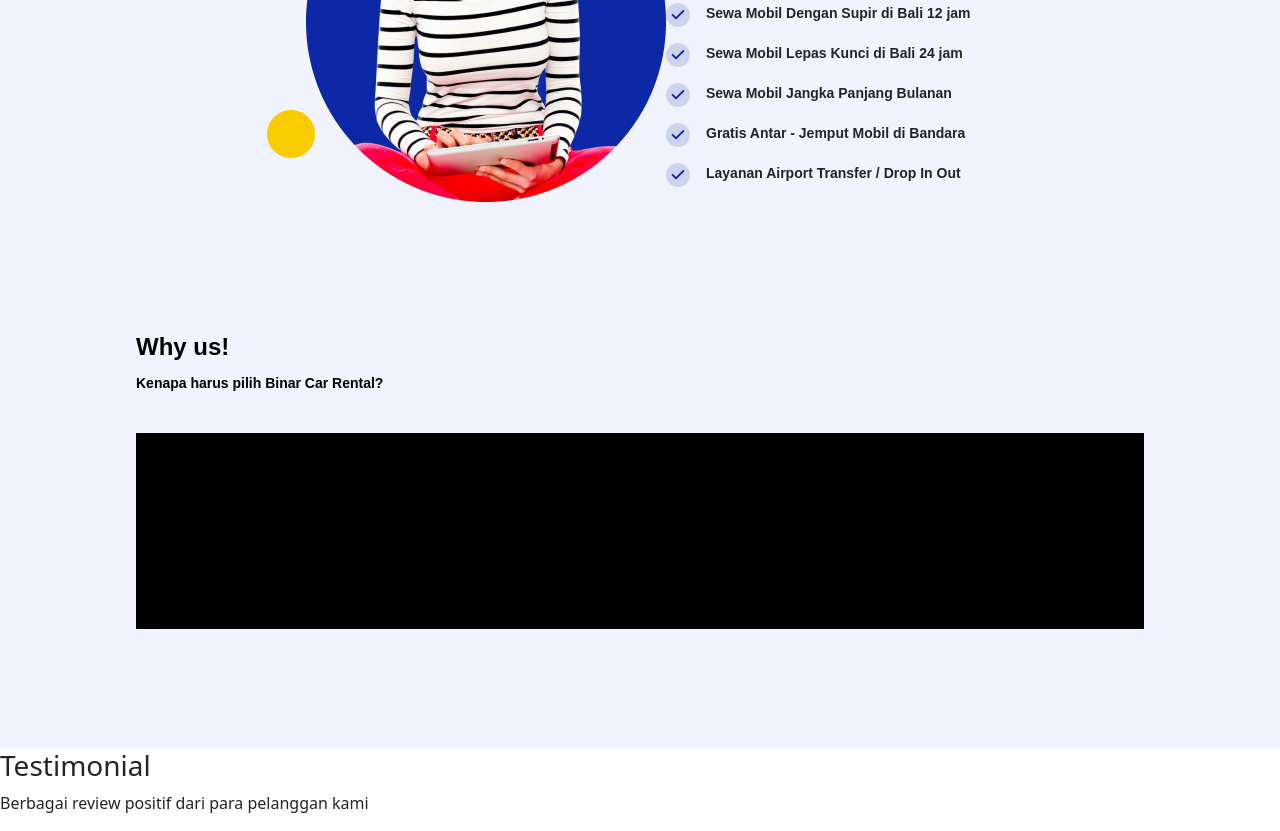
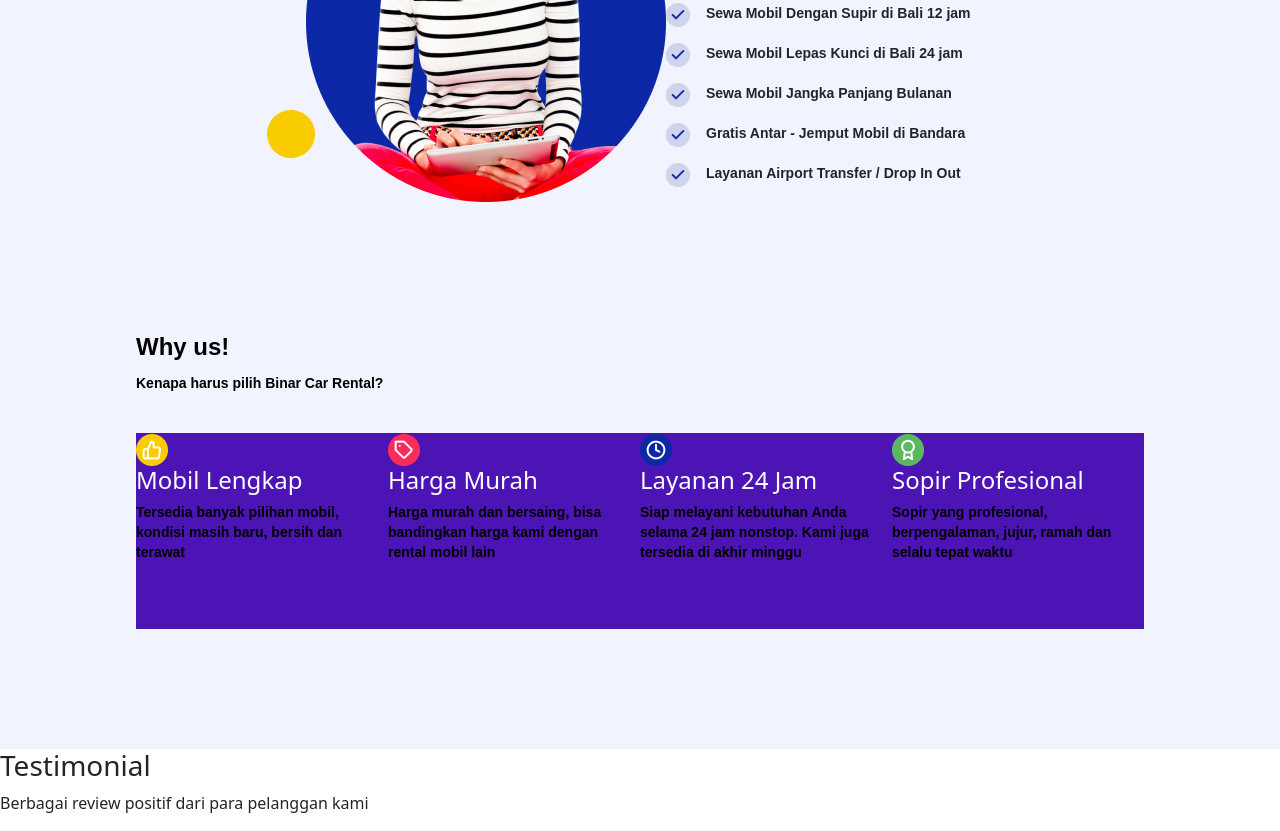
Before and after one commit to AOYuda/Challenge-Binar, a plain HTML site: page index.html in a window 1280 px wide. Shown: the part 835-1666 px from the top of the page. Drawn offline with nearby package versions, Linux system fonts and the light colour scheme.

Commit message:
edit testimoni

```diff
--- a/index.html
+++ b/index.html
@@ -79,11 +79,25 @@
       <p>Kenapa harus pilih Binar Car Rental?</p>
       <div class="parent-wu">
         <div class="child-wu">
-          <img src="" alt="">
+          <img src="img/icon_complete.png" alt="">
+          <h4>Mobil Lengkap</h4>
+          <p>Tersedia banyak pilihan mobil, kondisi masih baru, bersih dan terawat</p>
         </div>
-        <div class="child-wu"></div>
-        <div class="child-wu"></div>
-        <div class="child-wu"></div>
+        <div class="child-wu">
+          <img src="img/icon_price.png" alt="">
+          <h4>Harga Murah</h4>
+          <p>Harga murah dan bersaing, bisa bandingkan harga kami dengan rental mobil lain</p>
+        </div>
+        <div class="child-wu">
+          <img src="img/icon_24hrs.png" alt="">
+          <h4>Layanan 24 Jam</h4>
+          <p>Siap melayani kebutuhan Anda selama 24 jam nonstop. Kami juga tersedia di akhir minggu</p>
+        </div>
+        <div class="child-wu">
+          <img src="img/icon_professional.png" alt="">
+          <h4>Sopir Profesional</h4>
+          <p>Sopir yang profesional, berpengalaman, jujur, ramah dan selalu tepat waktu</p>
+        </div>
       </div>
     </div>
     <!-- Akhir Why us-->
--- a/styles.css
+++ b/styles.css
@@ -163,7 +163,25 @@ nav {
 .child-wu {
   width: 268px;
   height: 196px;
-  background-color: black;
+  background-color: rgb(76, 20, 180);
   font-size: 20px;
   color: white;
 }
+.child-wu h3 {
+  font-family: "Arial";
+  font-style: normal;
+  font-weight: 700;
+  font-size: 24px;
+  line-height: 36px;
+  color: #000000;
+}
+.child-wu p {
+  margin-top: 8px;
+  margin-bottom: 40px;
+  font-family: "Arial";
+  font-style: normal;
+  font-weight: 700;
+  font-size: 14px;
+  line-height: 20px;
+  color: #000000;
+}
```
Also changed, not shown: img/icon_24hrs.png (added), img/icon_complete.png (added), img/icon_price.png (added), img/icon_professional.png (added).
